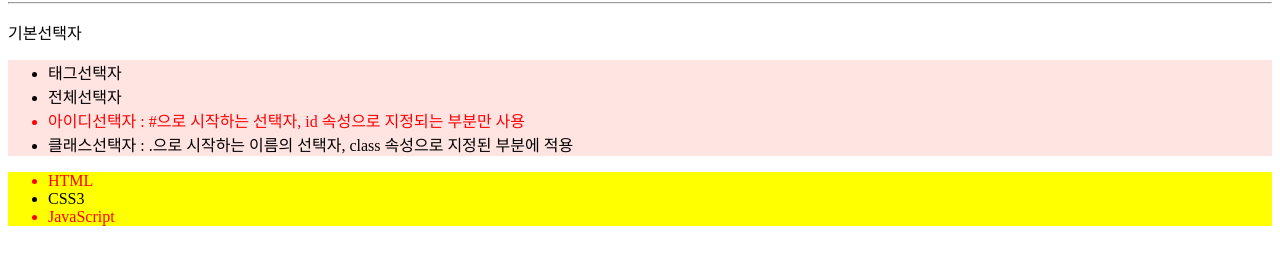
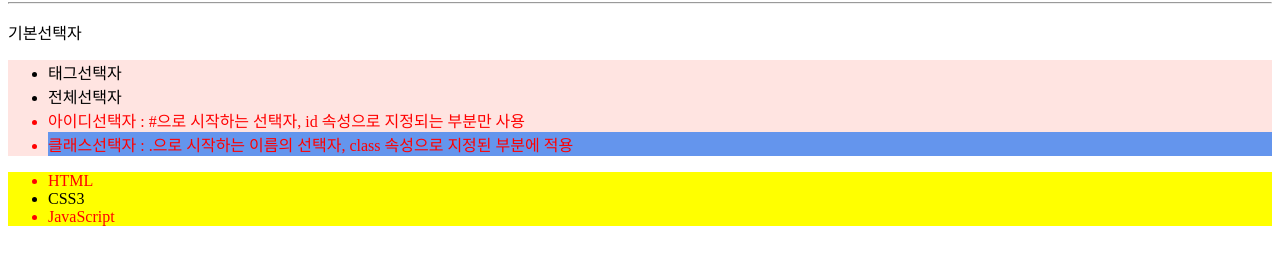
Before and after one commit to Yerial1125/html, a plain HTML site: page 13_CSS_아이디_클래스선택자.html in a window 1280 px wide. Shown: the part 87-352 px from the top of the page. Drawn offline with Linux system fonts and the light colour scheme.

Commit message:
CSS_selector

```diff
--- a/13_CSS_아이디_클래스선택자.html
+++ b/13_CSS_아이디_클래스선택자.html
@@ -17,6 +17,9 @@
         .item {
             color: red;
         }
+        .header {
+            background-color: cornflowerblue;
+        }
     </style>
 </head>
 <body>
@@ -27,7 +30,7 @@
         <li>태그선택자</li>
         <li>전체선택자</li>
         <li class="item">아이디선택자 : #으로 시작하는 선택자, id 속성으로 지정되는 부분만 사용</li>
-        <li>클래스선택자 : .으로 시작하는 이름의 선택자, class 속성으로 지정된 부분에 적용</li>
+        <li class="item header">클래스선택자 : .으로 시작하는 이름의 선택자, class 속성으로 지정된 부분에 적용</li>
     </ul>
 
     <ul>
```
